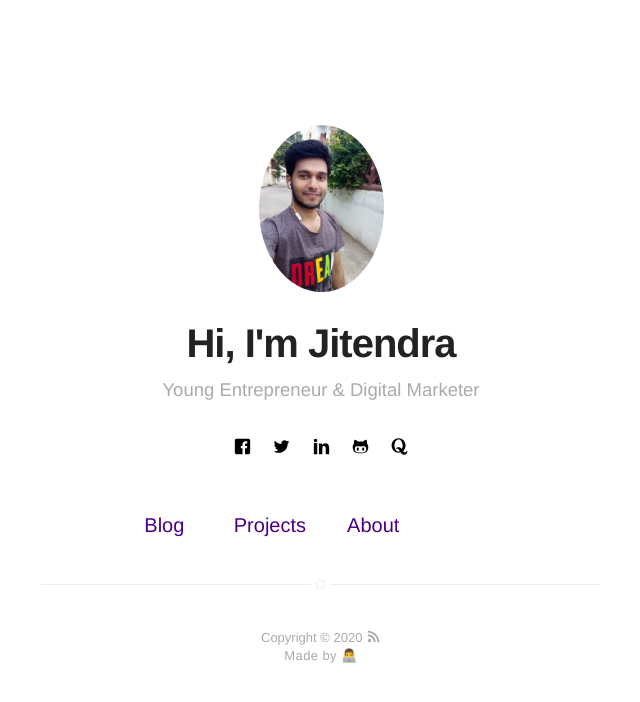
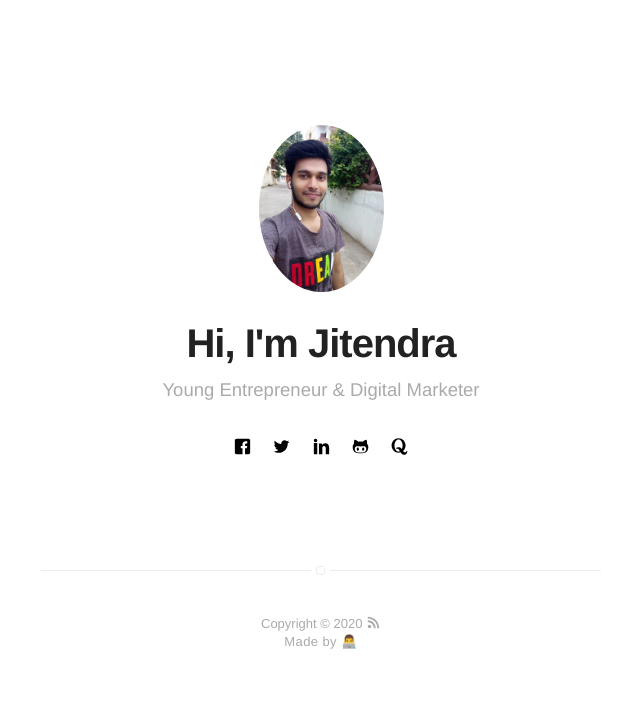
Before and after one commit to imjitendra/imjitendra.github.io, a Jekyll site: the page built from index.html, in a window 1280 px wide. Shown: the top 702 px of the page, without its empty margins (319-959 px from the left). Built offline with Jekyll 4.4.1, drawn with Linux system fonts in a browser that asks for light colours.

Commit message:
Update nav.html

```diff
--- a/_includes/nav.html
+++ b/_includes/nav.html
@@ -2,14 +2,14 @@
     <ul class="list">
         {% if page.title != "Home" %}
             <li class="item">
-                <a class="link" href="{{ site.url }}/">Home</a>
+                <a class="link" href="{{ site.url }}/">🏠</a>
             </li>
         {% endif %}
 
         {% if site.blog == true %}
             {% if page.title != "Blog" %}
                 <li class="item">
-                    <a class="link" href="{{ site.url }}/blog">Blog</a>
+                    <a class="link" href="{{ site.url }}/blog"></a>
                 </li>
             {% endif %}
         {% endif %}
@@ -17,7 +17,7 @@
         {% if site.projects == true %}
             {% if page.title != "Projects" %}
                 <li class="item">
-                    <a class="link" href="{{ site.url }}/projects">Projects</a>
+                    <a class="link" href="{{ site.url }}/projects"></a>
                 </li>
             {% endif %}
         {% endif %}
@@ -25,7 +25,7 @@
         {% if site.about == true %}
             {% if page.title != "About" %}
                 <li class="item">
-                    <a class="link" href="{{ site.url }}/about">About</a>
+                    <a class="link" href="{{ site.url }}/about"></a>
                 </li>
             {% endif %}
         {% endif %}
```
